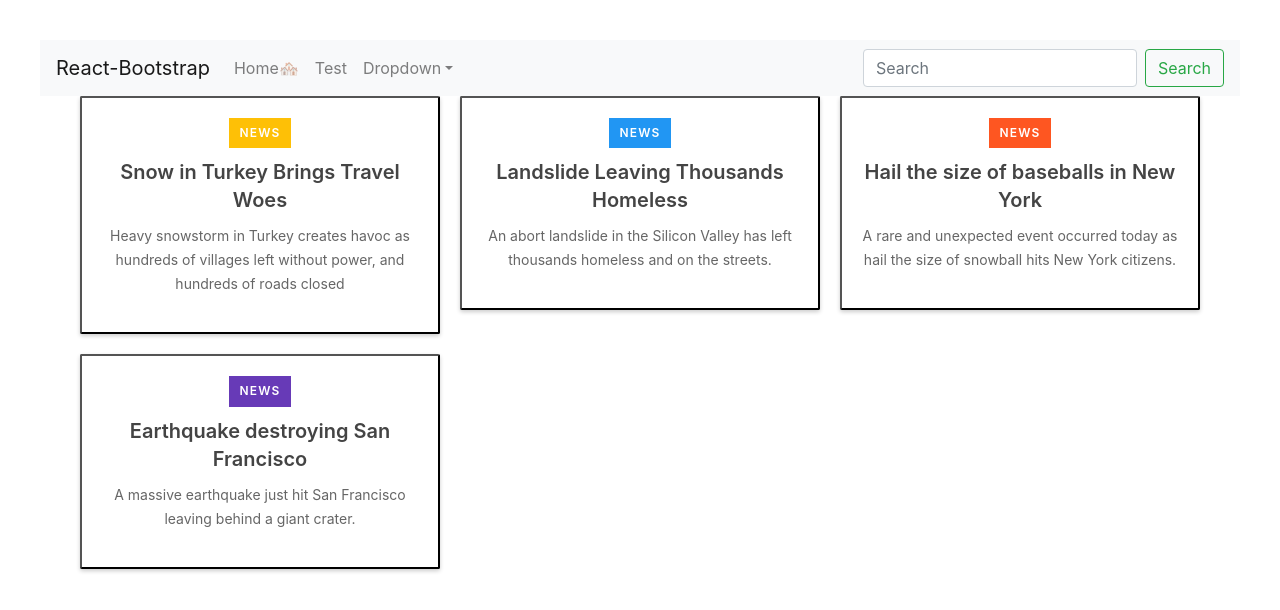
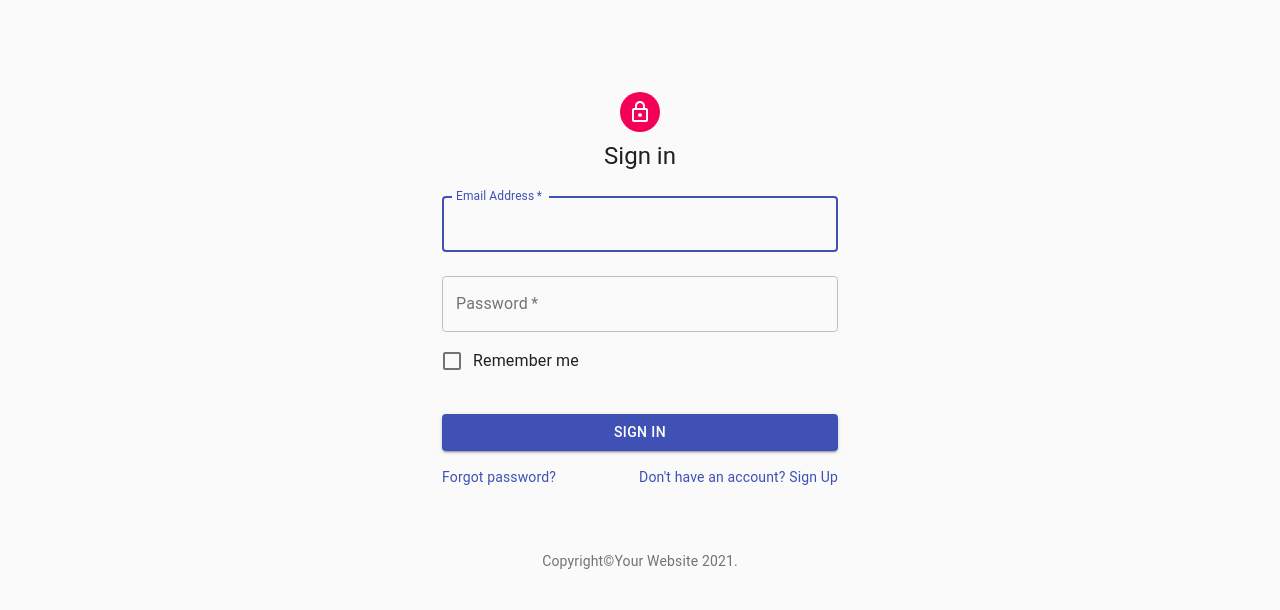
Before and after one commit to dltruongc/quiz_client_bk, a React (Create React App) app: page /login in a window 1280 px wide. Shown: the top 610 px of the page. Built offline with nearby package versions, Linux system fonts and the light colour scheme.

Commit message:
loginUI ,paginition

```diff
--- a/package.json
+++ b/package.json
@@ -3,12 +3,16 @@
   "version": "0.1.0",
   "private": true,
   "dependencies": {
+    "@material-ui/core": "^4.12.1",
     "@material-ui/icons": "^4.11.2",
+    "@material-ui/lab": "^4.0.0-alpha.60",
     "@testing-library/jest-dom": "^5.11.4",
     "@testing-library/react": "^11.1.0",
     "@testing-library/user-event": "^12.1.10",
     "bootstrap": "^4.6.0",
+    "i": "^0.3.6",
     "iconv": "^3.0.0",
+    "npm": "^7.19.1",
     "react": "^17.0.2",
     "react-bootstrap": "^1.5.2",
     "react-dom": "^17.0.2",
--- a/src/App.jsx
+++ b/src/App.jsx
@@ -1,14 +1,19 @@
 import { BrowserRouter as Router, Switch, Route, Link } from 'react-router-dom';
+// import { usePagination } from "@material-ui/lab/Pagination";
 import React from 'react';
 
 import './App.scss';
 import Home from './pages/Home';
 import Test from './pages/Test';
+import Login from './pages/login';
 
 function App() {
   return (
     <Router>
       <Switch>
+        <Route path='/login' exact>
+          <Login />
+        </Route>
         <Route path='/test' exact>
           <Test />
         </Route>
--- a/src/components/Navbars/index.jsx
+++ b/src/components/Navbars/index.jsx
@@ -12,22 +12,12 @@ export default function NavBar() {
   return (
     <Navbar bg='light' expand='lg'>
       <Navbar.Brand href='#home'>React-Bootstrap</Navbar.Brand>
-      <Navbar.Toggle aria-controls='basic-navbar-nav' />
+      <Navbar.Toggle aria-controls='basic-navbar-nav'/>
       <Navbar.Collapse id='basic-navbar-nav'>
         <Nav className='mr-auto'>
-          <Nav.Link href='#home'>Home🏘</Nav.Link>
-          <Nav.Link href='/test'>Test</Nav.Link>
-          <NavDropdown title='Dropdown' id='basic-nav-dropdown'>
-            <NavDropdown.Item href='#action/3.1'>Action</NavDropdown.Item>
-            <NavDropdown.Item href='#action/3.2'>
-              Another action
-            </NavDropdown.Item>
-            <NavDropdown.Item href='#action/3.3'>Something</NavDropdown.Item>
-            <NavDropdown.Divider />
-            <NavDropdown.Item href='#action/3.4'>
-              Separated link
-            </NavDropdown.Item>
-          </NavDropdown>
+          <Nav.Link href='#home'>Home</Nav.Link>
+          <Nav.Link href='/test'>Test Management</Nav.Link>
+          <Nav.Link href='/test'>Courses Management</Nav.Link>
         </Nav>
         <Form inline>
           <FormControl type='text' placeholder='Search' className='mr-sm-2' />
--- /dev/null
+++ b/src/components/footer/index.jsx
@@ -0,0 +1,67 @@
+import React from 'react';
+import CssBaseline from '@material-ui/core/CssBaseline';
+import Typography from '@material-ui/core/Typography';
+import { makeStyles } from '@material-ui/core/styles';
+import Container from '@material-ui/core/Container';
+import Link from '@material-ui/core/Link';
+
+function Copyright() {
+  return (
+    <Typography variant='body2' color='textSecondary'>
+      {"Copyright © "}
+      <Link color='inherit' href='https://material-ui.com/'>
+        Your Website
+      </Link>{' '}
+      {new Date().getFullYear()}
+      {'.'}
+    </Typography>
+  );
+}
+
+const useStyles = makeStyles((theme) => ({
+  root: {
+    display: "flex",
+    flexDirection: "column",
+    minHeight: "100vh",
+  },
+  main: {
+    marginTop: theme.spacing(8),
+    marginBottom: theme.spacing(2),
+  },
+  footer: {
+    padding: theme.spacing(3, 2),
+    marginTop: "auto",
+    backgroundColor:
+      theme.palette.type === "light"
+        ? theme.palette.grey[200]
+        : theme.palette.grey[800],
+  },
+}));
+
+export default function StickyFooter() {
+  const classes = useStyles();
+
+  return (
+    <div className={classes.root}>
+      <CssBaseline />
+      <Container component='main' className={classes.main} maxWidth='sm'>
+        <Typography variant='h2' component='h1' gutterBottom>
+          Sticky footer
+        </Typography>
+        <Typography variant='h5' component='h2' gutterBottom>
+          {'Pin a footer to the bottom of the viewport.'}
+          {'The footer will move as the main element of the page grows.'}
+        </Typography>
+        <Typography variant='body1'>Sticky footer placeholder.</Typography>
+      </Container>
+      <footer className={classes.footer}>
+        <Container maxWidth='sm'>
+          <Typography variant='body1'>
+            My sticky footer can be found here.
+          </Typography>
+          <Copyright />
+        </Container>
+      </footer>
+    </div>
+  );
+}
--- a/src/pages/Home/index.jsx
+++ b/src/pages/Home/index.jsx
@@ -1,10 +1,12 @@
-import React, { useEffect, useState } from "react";
-import "./Home.scss";
-import "../../components/Card/index";
-import CardButton from "../../components/Card/index";
-import NavBar from "../../components/Navbars/index";
-import SideBar from"../../components/SideBar/index"
-import rawData from "../../components/Card/raw_data";
+import React, { useEffect, useState } from 'react';
+import './Home.scss';
+import '../../components/Card/index';
+import CardButton from '../../components/Card/index';
+import NavBar from '../../components/Navbars/index';
+import SideBar from'../../components/SideBar/index';
+import rawData from '../../components/Card/raw_data';
+import Pagination from '@material-ui/lab/Pagination';
+import footer from '../../components/footer';
 
 export default function Home() {
   const [cards, setCard] = useState([]);
@@ -13,14 +15,13 @@ export default function Home() {
     setTimeout(setCard(rawData), 2000);
   }, [cards]);
 
-
   const listItems = () => {
     return cards.map((currCard, index) => {
-      return (
-      <CardButton key={index} index={index} details={currCard}></CardButton>
-      );
+      return (<CardButton key={index} index={index} details={currCard}></CardButton>);
     });
   };
+
+
   return (
     <body>
       <React.Fragment>
@@ -29,6 +30,8 @@ export default function Home() {
           <div className='row'>{listItems()}</div>
         </div>
       </React.Fragment>
+      <Pagination count={10} variant='outlined'/>
+      <footer/>
     </body>
   );
 }
--- /dev/null
+++ b/src/pages/login/index.jsx
@@ -0,0 +1,118 @@
+import React from "react";
+import Avatar from "@material-ui/core/Avatar";
+import Button from "@material-ui/core/Button";
+import CssBaseline from "@material-ui/core/CssBaseline";
+import TextField from "@material-ui/core/TextField";
+import FormControlLabel from "@material-ui/core/FormControlLabel";
+import Checkbox from "@material-ui/core/Checkbox";
+import Link from "@material-ui/core/Link";
+import Grid from "@material-ui/core/Grid";
+import Box from "@material-ui/core/Box";
+import LockOutlinedIcon from "@material-ui/icons/LockOutlined";
+import Typography from "@material-ui/core/Typography";
+import { makeStyles } from "@material-ui/core/styles";
+import Container from "@material-ui/core/Container";
+
+function Copyright() {
+  return (
+    <Typography variant='body2' color='textSecondary' align='center'>
+      {'Copyright©'}
+      <Link color='inherit' href='https://material-ui.com/'>
+        Your Website
+      </Link>{" "}
+      {new Date().getFullYear()}
+      {"."}
+    </Typography>
+  );
+}
+
+const useStyles = makeStyles((theme) => ({
+  paper: {
+    marginTop: theme.spacing(8),
+    display: "flex",
+    flexDirection: "column",
+    alignItems: "center",
+  },
+  avatar: {
+    margin: theme.spacing(1),
+    backgroundColor: theme.palette.secondary.main,
+  },
+  form: {
+    width: "100%", // Fix IE 11 issue.
+    marginTop: theme.spacing(1),
+  },
+  submit: {
+    margin: theme.spacing(3, 0, 2),
+  },
+}));
+
+export default function SignIn() {
+
+  const classes = useStyles();
+
+  return (
+    <Container component='main' maxWidth='xs'>
+      <CssBaseline />
+      <div className={classes.paper}>
+        <Avatar className={classes.avatar}>
+          <LockOutlinedIcon />
+        </Avatar>
+        <Typography component='h1' variant='h5'>
+          Sign in
+        </Typography>
+        <form className={classes.form} noValidate>
+          <TextField
+            variant='outlined'
+            margin='normal'
+            required
+            fullWidth
+            id='email'
+            label='Email Address'
+            name='email'
+            autoComplete='email'
+            autoFocus
+          />
+          <TextField
+            variant='outlined'
+            margin='normal'
+            required
+            fullWidth
+            name='password'
+            label='Password'
+            type='password'
+            id='password'
+            autoComplete='current-password'
+          />
+          <FormControlLabel
+            control={<Checkbox value='remember' color='primary' />}
+            label='Remember me'
+          />
+          <Button
+            type='submit'
+            fullWidth
+            variant='contained'
+            color='primary'
+            className={classes.submit}
+          >
+            Sign In
+          </Button>
+          <Grid container>
+            <Grid item xs>
+              <Link href='#' variant='body2'>
+                Forgot password?
+              </Link>
+            </Grid>
+            <Grid item>
+              <Link href='#' variant='body2'>
+                {"Don't have an account? Sign Up"}
+              </Link>
+            </Grid>
+          </Grid>
+        </form>
+      </div>
+      <Box mt={8}>
+        <Copyright />
+      </Box>
+    </Container>
+  );
+}
```
Also changed, not shown: src/components/carousel/index.jsx (added, +58 -0 lines), src/components/carousel/indexs.scss (added), src/components/footer/index.scss (added), src/pages/login/index.scss (added), 1 other file (tests, documents, lock files or other folders).
